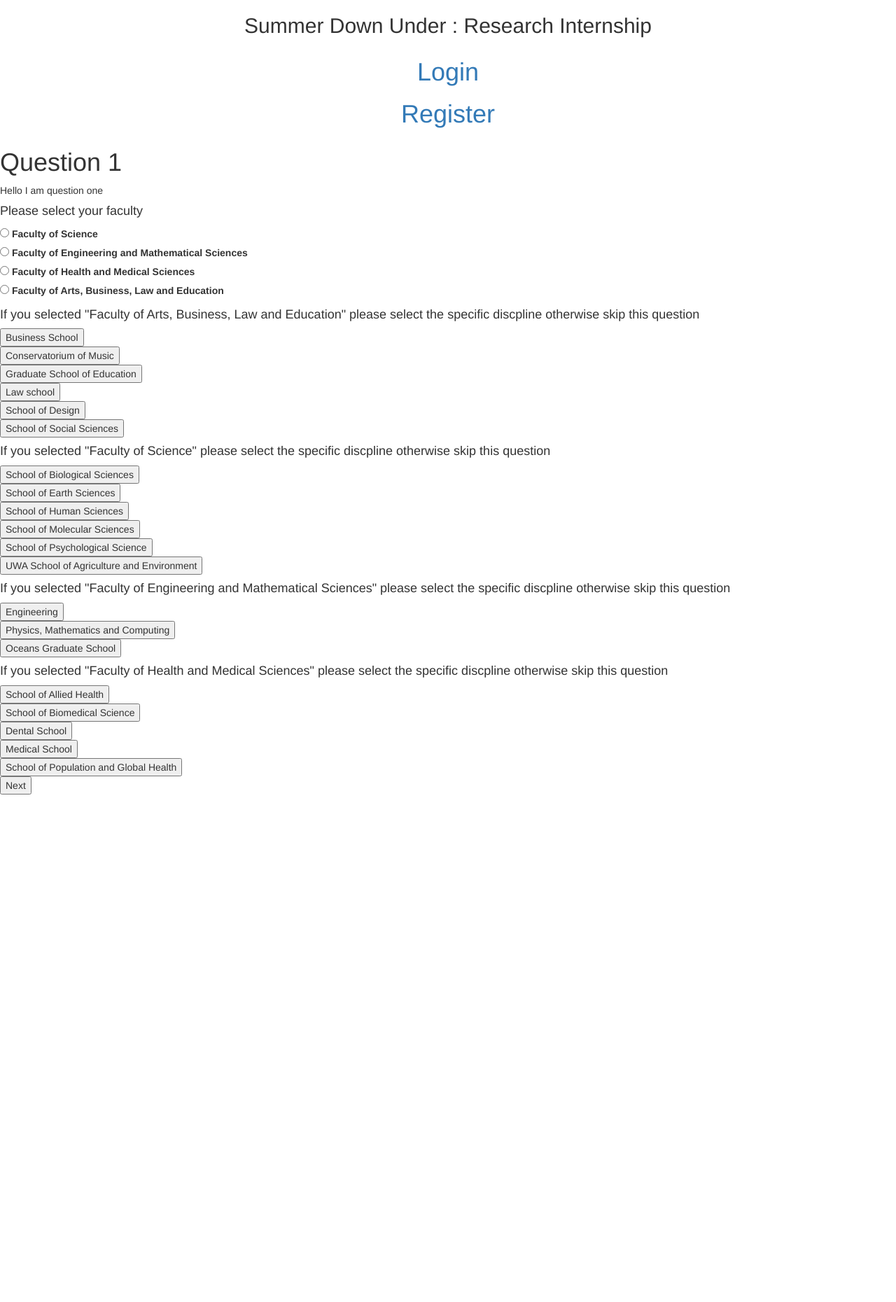
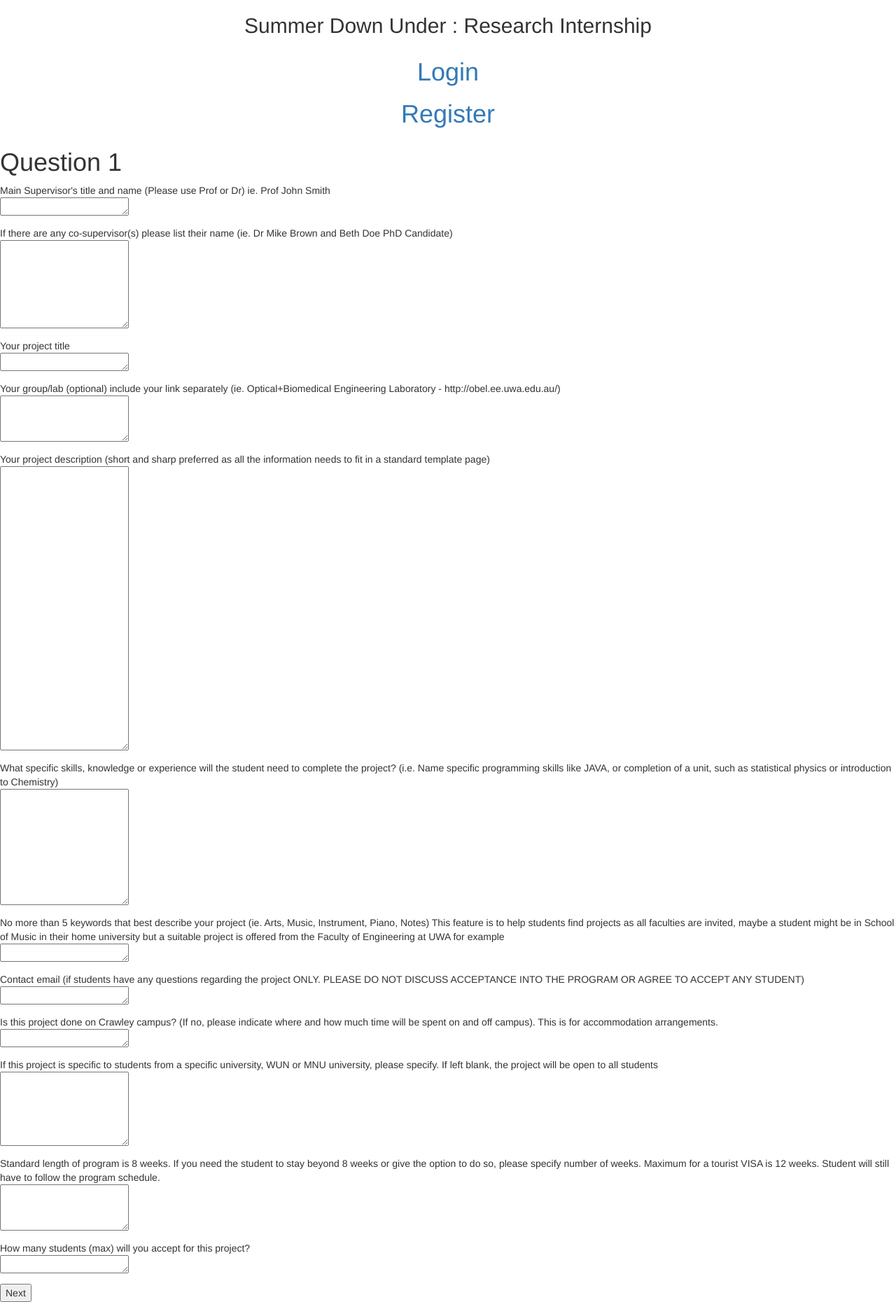
Before and after one commit to DavoDC/SDURI-Admin-Platform, a Flask app: a page that uses app/templates/application/supervisor/question1.html in a window 1280 px wide. Shown: the whole page at 70% size. Before the commit the page ends 1135 px from the top, so only its background shows below. Run offline with Flask 2, Linux system fonts and the light colour scheme; parts of the project's set-up code (start-up, migrations or seed data) failed here and were passed over; some libraries are stand-ins or nearby versions.

Commit message:
supervisor questions now have turned into project registration details all on a single html

```diff
--- a/app/templates/application/supervisor/question1.html
+++ b/app/templates/application/supervisor/question1.html
@@ -4,59 +4,74 @@
 
 <!-- Question HTML -->
 {% block question %}
-<p> Hello I am question one </p>
 
-<div class = "qs-container">
-    <h4> Please select your faculty</h4>
-
-    <input type="radio" id="facultyOfScience" name="faculty" value="Faculty of Science">
-    <label for="facultyOfScience"> Faculty of Science </label>
-    <br>
-    <input type="radio" id="facultyOfEngineeringAndMathematicalSciences" name="faculty" value="Faculty of Engineering and Mathematical Sciences">
-    <label for="facultyOfEngineeringAndMathematicalSciences"> Faculty of Engineering and Mathematical Sciences </label>
-    <br>
-    <input type="radio" id="facultyOfHealthAndMedicalSciences" name="faculty" value="Faculty of Health and Medical Sciences">
-    <label for="facultyOfHealthAndMedicalSciences"> Faculty of Health and Medical Sciences </label>
-    <br>
-    <input type="radio" id="facultyOfArtsBusinessLawAndEducation" name="faculty" value="Faculty of Arts Business Law and Education">
-    <label for="facultyOfArtsBusinessLawAndEducation"> Faculty of Arts, Business, Law and Education </label>
-</div>
-
-<div class = "qs-container">
-    <h4> If you selected "Faculty of Arts, Business, Law and Education" please select the specific discpline otherwise skip this question</h4>
-    <button type = "button"> Business School </button>
-    <br> <button type = "button"> Conservatorium of Music </button>
-    <br> <button type = "button"> Graduate School of Education </button>
-    <br> <button type = "button"> Law school </button>
-    <br> <button type = "button"> School of Design </button>
-    <br> <button type = "button"> School of Social Sciences </button>
-</div>
-
-<div class = "qs-container">
-    <h4> If you selected "Faculty of Science" please select the specific discpline otherwise skip this question</h4>
-    <button type = "button"> School of Biological Sciences </button>
-    <br> <button type = "button"> School of Earth Sciences </button>
-    <br> <button type = "button"> School of Human Sciences </button>
-    <br> <button type = "button"> School of Molecular Sciences</button>
-    <br> <button type = "button"> School of Psychological Science </button>
-    <br> <button type = "button"> UWA School of Agriculture and Environment </button>
-</div>
-
-<div class = "qs-container">
-    <h4> If you selected "Faculty of Engineering and Mathematical Sciences" please select the specific discpline otherwise skip this question</h4>
-    <button type = "button"> Engineering </button>
-    <br> <button type = "button"> Physics, Mathematics and Computing </button>
-    <br> <button type = "button"> Oceans Graduate School </button>
-</div>
-
-<div class = "qs-container">
-    <h4> If you selected "Faculty of Health and Medical Sciences" please select the specific discpline otherwise skip this question</h4>
-    <button type = "button"> School of Allied Health </button>
-    <br> <button type = "button"> School of Biomedical Science </button>
-    <br> <button type = "button"> Dental School </button>
-    <br> <button type = "button"> Medical School </button>
-    <br> <button type = "button"> School of Population and Global Health </button>
-</div>
+<p>
+    Main Supervisor's title and name (Please use Prof or Dr) ie. Prof John Smith  <br>
+    <textarea rows="1" maxlength="50"></textarea>
+</p>
 
 
+<p> If there are any co-supervisor(s) please list their name (ie. Dr Mike Brown and Beth Doe PhD Candidate)<br>
+    <textarea rows="6" maxlength="50"></textarea>
+</p>
+
+
+<p> Your project title <br>
+    <textarea rows="1" maxlength="50"></textarea>
+</p>
+
+<p> Your group/lab (optional) include your link separately (ie. Optical+Biomedical Engineering Laboratory - http://obel.ee.uwa.edu.au/) <br>
+    <textarea rows="3" maxlength="50"></textarea>
+</p>
+
+<p> Your project description (short and sharp preferred as all the information needs to fit in a standard template page) <br>
+    <textarea rows="20" maxlength="70"></textarea>
+</p>
+
+<p>
+    What specific skills, knowledge or experience will the student need to complete the project? (i.e. Name specific programming skills like JAVA,
+     or completion of a unit, such as statistical physics or introduction to Chemistry) <br>
+     <textarea rows="8" maxlength="50"></textarea>
+
+</p>
+
+<p>
+    No more than 5 keywords that best describe your project (ie. Arts, Music, Instrument, Piano, Notes) This feature is to help students find projects as all
+    faculties are invited, maybe a student might be in School of Music in
+    their home university but a suitable project is offered from the Faculty of Engineering at UWA for example <br>
+    <textarea rows="1" maxlength="50"></textarea>
+</p>
+
+<p>
+    Contact email (if students have any questions regarding the project ONLY. PLEASE DO NOT DISCUSS
+    ACCEPTANCE INTO THE PROGRAM OR AGREE TO ACCEPT ANY STUDENT) <br>
+    <textarea rows="1" maxlength="50"></textarea>
+</p>
+
+
+<p>
+    Is this project done on Crawley campus? (If no, please indicate where and how much time will be spent on and off campus).
+    This is for accommodation arrangements. <br>
+    <textarea rows="1" maxlength="80"></textarea>
+</p>
+
+
+<p>
+    If this project is specific to students from a specific university, WUN or MNU university, please specify. If
+    left blank, the project will be open to all students <br>
+    <textarea rows="5" maxlength="50"></textarea>
+</p>
+
+<p>
+    Standard length of program is 8 weeks. If you need the student to stay beyond 8 weeks or give the option to do so, please specify number of weeks. Maximum for a tourist VISA is 12 weeks.
+    Student will still have to follow the program schedule. <br>
+    <textarea rows="3" maxlength="50"></textarea>
+</p>
+
+
+<p>
+    How many students (max) will you accept for this project? <br>
+    <textarea rows="1" maxlength="10"></textarea>
+</p>
+
 {% endblock %}
```
Also changed, not shown: app/templates/application/supervisor/question2.html (deleted, +0 -20 lines), app/templates/application/supervisor/question3.html (deleted, +0 -38 lines), app/templates/application/supervisor/question4.html (deleted, +0 -25 lines), app/templates/application/supervisor/question5.html (deleted, +0 -13 lines), app/templates/application/supervisor/question6.html (deleted, +0 -13 lines), app/templates/application/supervisor/question7.html (deleted, +0 -78 lines), 2 other files.
